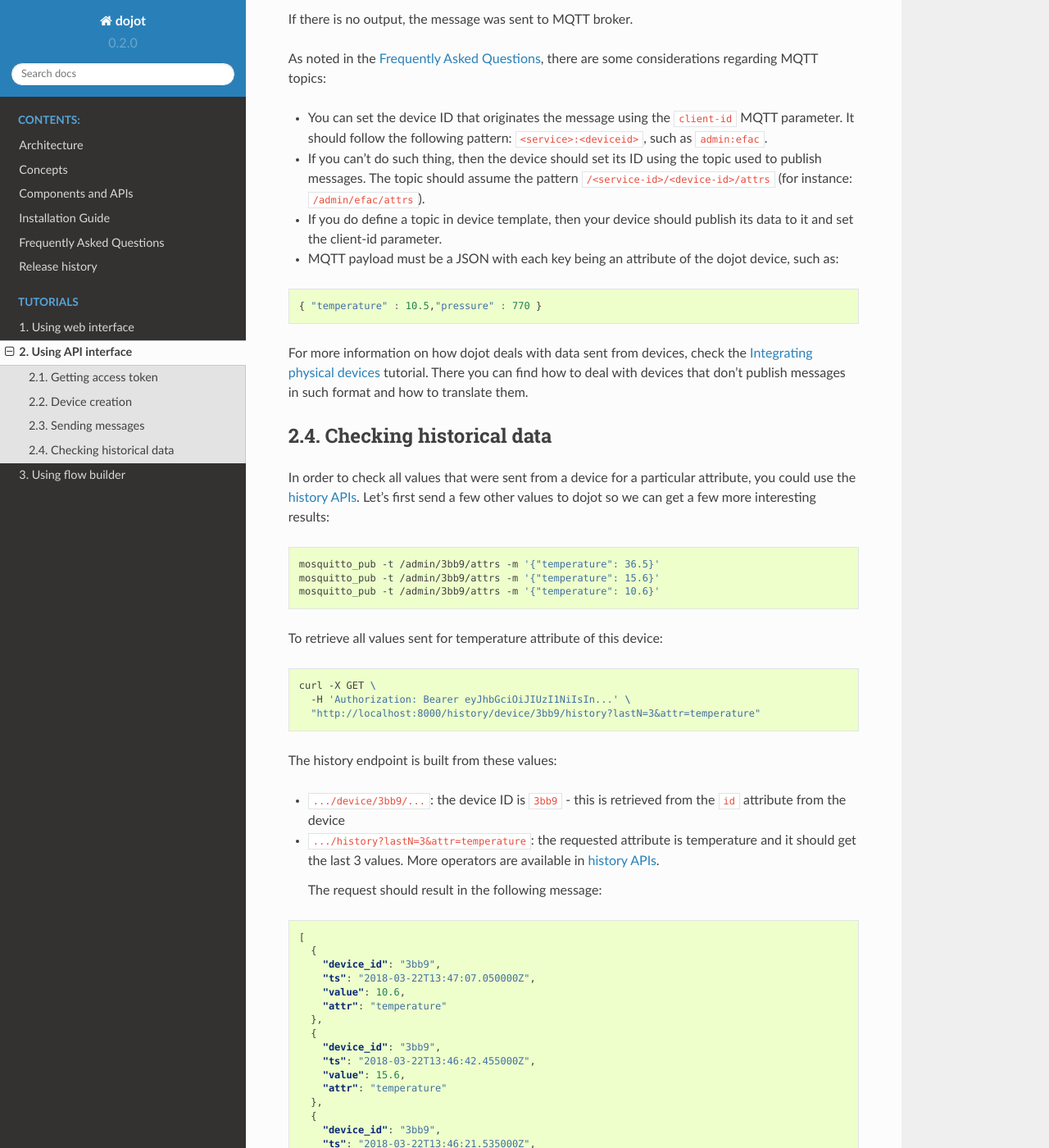
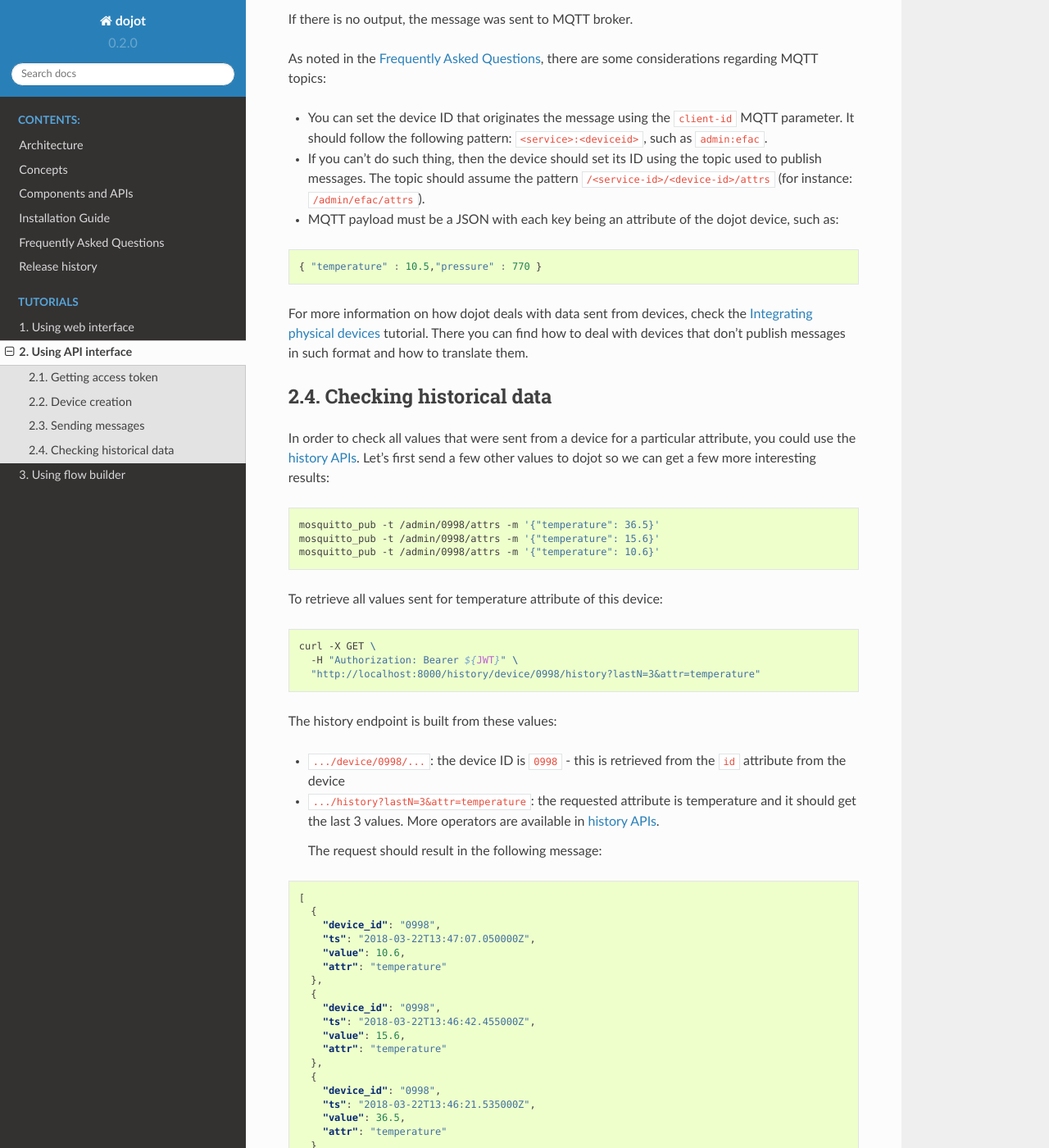
Before and after one commit to dojot/docs, a Sphinx documentation site: the page built from source/using-api-interface.rst, in a window 1280 px wide and 1400 px high, scrolled down 3684 px. Shown: the whole window at 82% size. Built offline with Sphinx 7.4.7 and the Read the Docs theme 2.0.0, drawn with Linux system fonts in a browser that asks for light colours.

Commit message:
docs: updating using api interface

```diff
--- a/source/using-api-interface.rst
+++ b/source/using-api-interface.rst
@@ -216,9 +216,6 @@ topics:
   used to publish messages. The topic should assume the pattern
   ``/<service-id>/<device-id>/attrs`` (for instance: ``/admin/efac/attrs``).
 
-- If you do define a topic in device template, then your device should publish
-  its data to it and set the client-id parameter.
-
 - MQTT payload must be a JSON with each key being an attribute of the dojot
   device, such as:
 
@@ -241,9 +238,9 @@ values to dojot so we can get a few more interesting results:
 
 .. code-block:: bash
 
-  mosquitto_pub -t /admin/3bb9/attrs -m '{"temperature": 36.5}'
-  mosquitto_pub -t /admin/3bb9/attrs -m '{"temperature": 15.6}'
-  mosquitto_pub -t /admin/3bb9/attrs -m '{"temperature": 10.6}'
+  mosquitto_pub -t /admin/0998/attrs -m '{"temperature": 36.5}'
+  mosquitto_pub -t /admin/0998/attrs -m '{"temperature": 15.6}'
+  mosquitto_pub -t /admin/0998/attrs -m '{"temperature": 10.6}'
 
 
 To retrieve all values sent for temperature attribute of this device:
@@ -251,12 +248,12 @@ To retrieve all values sent for temperature attribute of this device:
 .. code-block:: bash
 
   curl -X GET \
-    -H 'Authorization: Bearer eyJhbGciOiJIUzI1NiIsIn...' \
-    "http://localhost:8000/history/device/3bb9/history?lastN=3&attr=temperature"
+    -H "Authorization: Bearer ${JWT}" \
+    "http://localhost:8000/history/device/0998/history?lastN=3&attr=temperature"
 
 The history endpoint is built from these values:
 
-- ``.../device/3bb9/...``: the device ID is ``3bb9`` - this is retrieved from
+- ``.../device/0998/...``: the device ID is ``0998`` - this is retrieved from
   the ``id`` attribute from the device
 - ``.../history?lastN=3&attr=temperature``: the requested attribute is
   temperature and it should get the last 3 values. More operators are available
@@ -268,19 +265,19 @@ The history endpoint is built from these values:
 
     [
       {
-        "device_id": "3bb9",
+        "device_id": "0998",
         "ts": "2018-03-22T13:47:07.050000Z",
         "value": 10.6,
         "attr": "temperature"
       },
       {
-        "device_id": "3bb9",
+        "device_id": "0998",
         "ts": "2018-03-22T13:46:42.455000Z",
         "value": 15.6,
         "attr": "temperature"
       },
       {
-        "device_id": "3bb9",
+        "device_id": "0998",
         "ts": "2018-03-22T13:46:21.535000Z",
         "value": 36.5,
         "attr": "temperature"
```
Also changed, not shown: other parts of source/using-api-interface.rst (+2 -2 lines).
